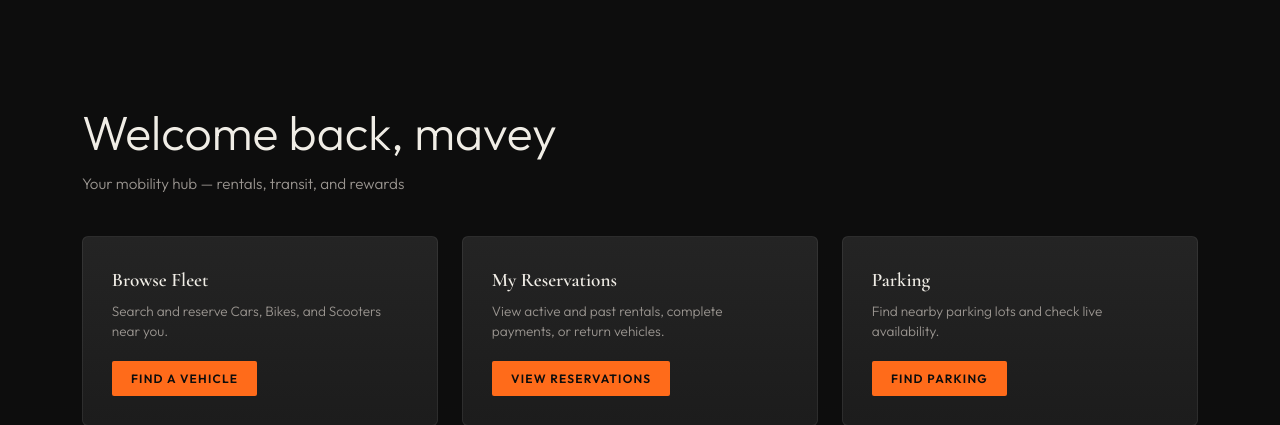
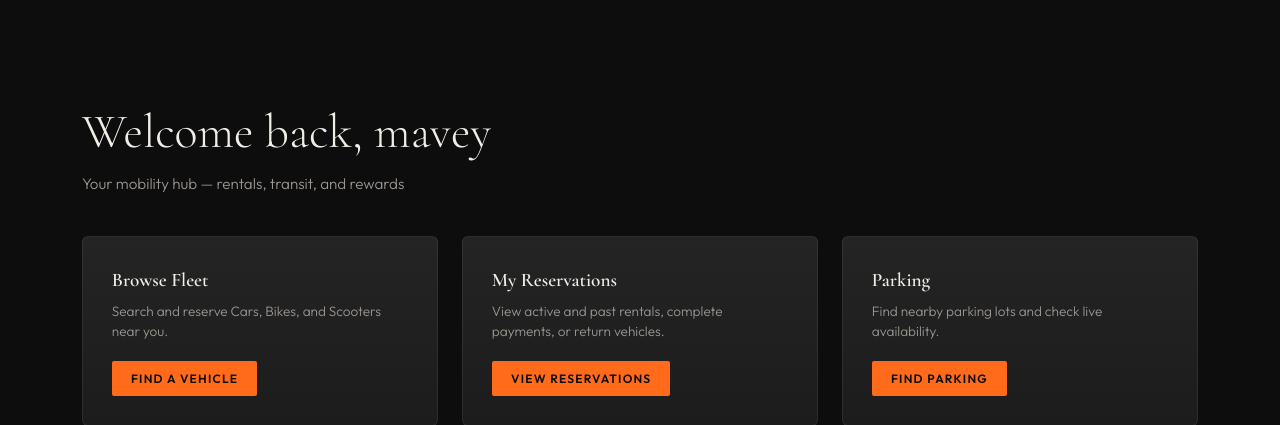
Before and after one commit to ItsMavey/soen343, a Django app: page /commuter/ in a window 1280 px wide. Shown: the part 64-489 px from the top of the page. Run offline with Django 5.2, Linux system fonts and the light colour scheme; a user stored in the database is signed in; data that the repository does not hold is empty; parts of the project's set-up code (start-up, migrations or seed data) failed here and were passed over.

Commit message:
Fix page-title font-family on all dashboard pages

```diff
--- a/src/Rentals-root/users/templates/users/city_admin_dashboard.html
+++ b/src/Rentals-root/users/templates/users/city_admin_dashboard.html
@@ -6,7 +6,7 @@
 
 {% block extra_style %}
         .page-wrap { padding: 3rem 0 5rem; }
-        .page-title { font-size: clamp(2rem, 4vw, 3rem); font-weight: 300; margin-bottom: 0.3rem; }
+        .page-title { font-family: var(--font-display); font-size: clamp(2rem, 4vw, 3rem); font-weight: 300; margin-bottom: 0.3rem; }
         .page-subtitle { color: var(--color-text-secondary); font-size: 0.95rem; margin-bottom: 2.5rem; }
         .dash-card { background: linear-gradient(180deg, var(--color-surface-raised), var(--color-surface)); border: 1px solid var(--color-border); border-radius: 6px; padding: 1.8rem; transition: var(--transition-base); }
         .dash-card:hover { border-color: rgba(255,107,26,0.2); }
--- a/src/Rentals-root/users/templates/users/commuter_dashboard.html
+++ b/src/Rentals-root/users/templates/users/commuter_dashboard.html
@@ -6,7 +6,7 @@
 
 {% block extra_style %}
         .page-wrap { padding: 3rem 0 5rem; }
-        .page-title { font-size: clamp(2rem, 4vw, 3rem); font-weight: 300; margin-bottom: 0.3rem; }
+        .page-title { font-family: var(--font-display); font-size: clamp(2rem, 4vw, 3rem); font-weight: 300; margin-bottom: 0.3rem; }
         .page-subtitle { color: var(--color-text-secondary); font-size: 0.95rem; margin-bottom: 2.5rem; }
         .dash-card { background: linear-gradient(180deg, var(--color-surface-raised), var(--color-surface)); border: 1px solid var(--color-border); border-radius: 6px; padding: 1.8rem; transition: var(--transition-base); height: 100%; }
         .dash-card:hover { border-color: rgba(255,107,26,0.2); }
--- a/src/Rentals-root/users/templates/users/provider_dashboard.html
+++ b/src/Rentals-root/users/templates/users/provider_dashboard.html
@@ -6,7 +6,7 @@
 
 {% block extra_style %}
         .page-wrap { padding: 3rem 0 5rem; }
-        .page-title { font-size: clamp(2rem, 4vw, 3rem); font-weight: 300; margin-bottom: 0.3rem; }
+        .page-title { font-family: var(--font-display); font-size: clamp(2rem, 4vw, 3rem); font-weight: 300; margin-bottom: 0.3rem; }
         .page-subtitle { color: var(--color-text-secondary); font-size: 0.95rem; margin-bottom: 2.5rem; }
         .dash-card { background: linear-gradient(180deg, var(--color-surface-raised), var(--color-surface)); border: 1px solid var(--color-border); border-radius: 6px; padding: 1.8rem; transition: var(--transition-base); }
         .dash-card:hover { border-color: rgba(255,107,26,0.2); }
```
